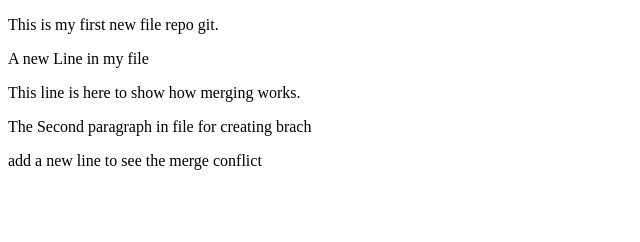
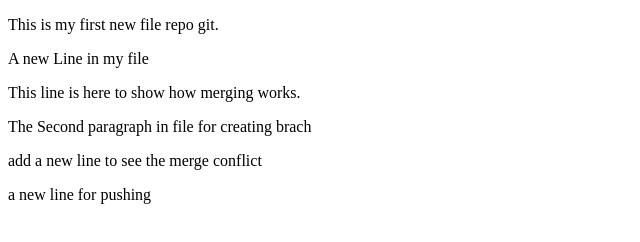
Before and after one commit to MaryTosanTech/test, a plain HTML site: page index.html in a window 1280 px wide. Shown: the whole page, without its empty margins (0-640 px from the left). Drawn offline with Linux system fonts and the light colour scheme.

Commit message:
add new line for pushing

```diff
--- a/index.html
+++ b/index.html
@@ -12,5 +12,6 @@
     <p>This line is here to show how merging works.</p>
     <p>The Second paragraph in file for creating brach</p>
     <p>add a new line to see the merge conflict</p>
+    <p>a new line for pushing</p>
   </body>
 </html>
```
